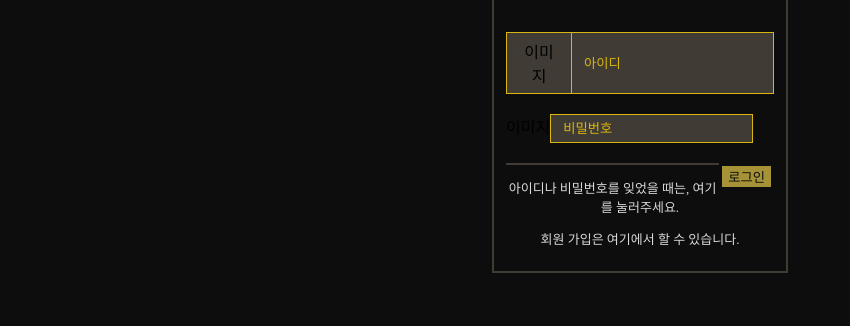
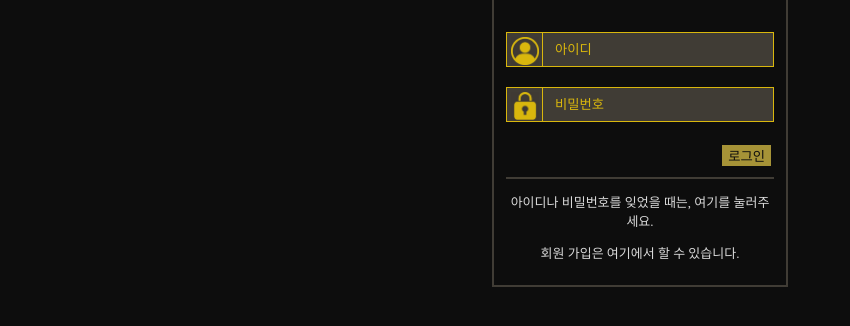
Before and after one commit to junyg418/Mock-Investment-Simulation, a plain HTML site: page index.html in a window 1280 px wide. Shown: the part 262-588 px from the top of the page, without its empty margins (0-850 px from the left). Drawn offline with Linux system fonts and the light colour scheme.

Commit message:
또 깜빡하고 2023-07-08 커밋 안함..

```diff
--- a/css/style.css
+++ b/css/style.css
@@ -34,6 +34,12 @@ div{
     float: right!important
 }
 
+.row{
+    display: flex;
+    flex-direction: row-reverse;
+}
+
+
 /* 로그인 창 css */
 div#login{
     box-sizing: border-box;
@@ -56,21 +62,40 @@ div#login form{
     border-bottom: solid 1px var(--Nomasei_low_default_color);
 }
 
+.login_input_img_frame{
+    display: inline-block;
+    background-color: var(--Nomasei_low_default_color);
+    border: 1px solid var(--Nomasei_highlight_color);
+    border-right: 0;
+    padding: 0;
+    max-height: 35px;
+}
 
+.login_img{
+    display: inline-block;
+    box-sizing: border-box;
+    vertical-align: bottom;
+    border: 0;
+    padding: 10%;
+    margin: 0px;
+    width: 35px;
+    height: auto;
+}
+
+div#login hr{
+    border:solid 1px var(--Nomasei_low_default_color);
+}
+div#login p{
+    color: var(--Nomasei_char_color);
+    font-size: 13px;
+}
 /* 로그인 data input관련 */
 .login_input_group{
     display: flex;
     position: relative;
-    border-collapse: separate;
     margin-bottom: 20px;
     border-radius: 0;
 
-}
-.login_input_img_frame{
-    background-color: var(--Nomasei_low_default_color);
-    border: 1px solid var(--Nomasei_highlight_color);
-    border-right: 0;
-    padding: 6px 12px;
 }
 .login_input_form{
     background-color: var(--Nomasei_low_default_color);
@@ -78,6 +103,8 @@ div#login form{
     border:solid var(--Nomasei_highlight_color) 1px;
     border-radius: 0;
     padding: 6px 12px;
+    height: 35px;
+    flex-grow: 1;
 }
 input.login_input_form::placeholder{
     color: var(--Nomasei_highlight_color);
@@ -93,10 +120,3 @@ input:focus{
     box-shadow: 0;
     border-radius: 0;
 }
-div#login hr{
-    border:solid 1px var(--Nomasei_low_default_color);
-}
-div#login p{
-    color: var(--Nomasei_char_color);
-    font-size: 13px;
-}
--- a/index.html
+++ b/index.html
@@ -18,12 +18,14 @@
                 </div>
                 <div class="login_input_group">
                     <span class="login_input_img_frame">
-                        이미지
+                        <img src="img/user_img.jpg" alt="id" class="login_img">
                     </span>
                     <input type="text" placeholder="아이디" name="login_user_id" class="login_input_form">
                 </div>
-                <div class="login_input_group col_md">
-                    <span>이미지</span>
+                <div class="login_input_group">
+                    <span class="login_input_img_frame">
+                        <img src="img/password_img.jpg" alt="password" class="login_img">
+                    </span>
                     <input type="password" placeholder="비밀번호" name="login_user_password" class="login_input_form">
                 </div>
                 <div class="row">
@@ -38,5 +40,6 @@
     <footer>
 
     </footer>
+    <script src="script.js"></script>
 </body>
 </html>
--- /dev/null
+++ b/script.js
@@ -0,0 +1,3 @@
+for (let i=0; i<5; i++) {
+    console.log("hey men"+i);
+}
--- /dev/null
+++ b/tsconfig.json
@@ -0,0 +1,6 @@
+{
+    "compilerOptions": {
+        "target": "ES5",
+        "module": "CommonJS"
+    }
+}
```
Also changed, not shown: img/password_img.jpg (added), img/user_img.jpg (added), 1 other file.
